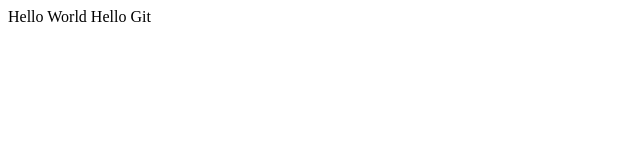
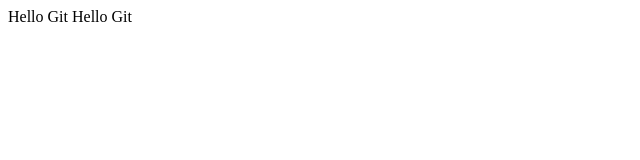
Before and after one commit to ShengChieh623/python-crawler, a plain HTML site: page project-1/index.html in a window 1280 px wide. Shown: the full height of the page, 0-640 px from the left. Drawn offline with Linux system fonts and the light colour scheme.

Commit message:
Third Commit

```diff
--- a/project-1/index.html
+++ b/project-1/index.html
@@ -1,6 +1,6 @@
 <html>
     <head>
-        <tittle>Hello World</tittle>
+        <tittle>Hello Git</tittle>
     </head>
     <body>
         Hello Git
```
